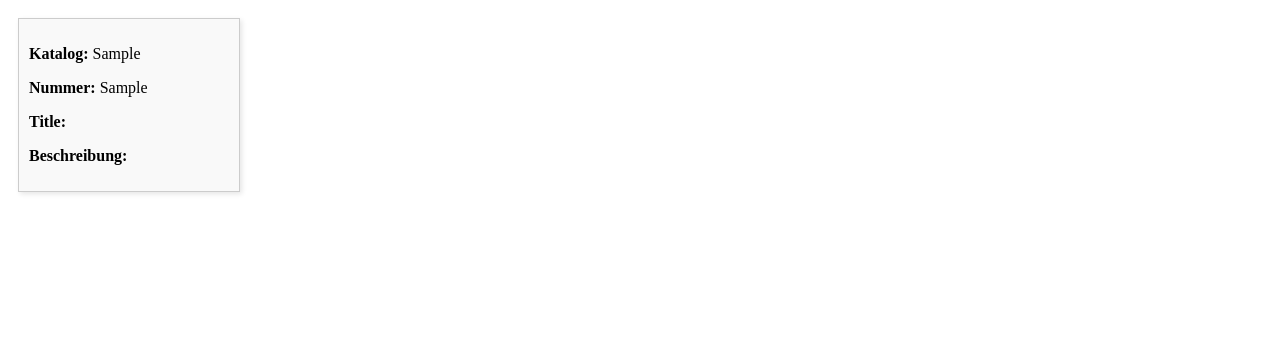
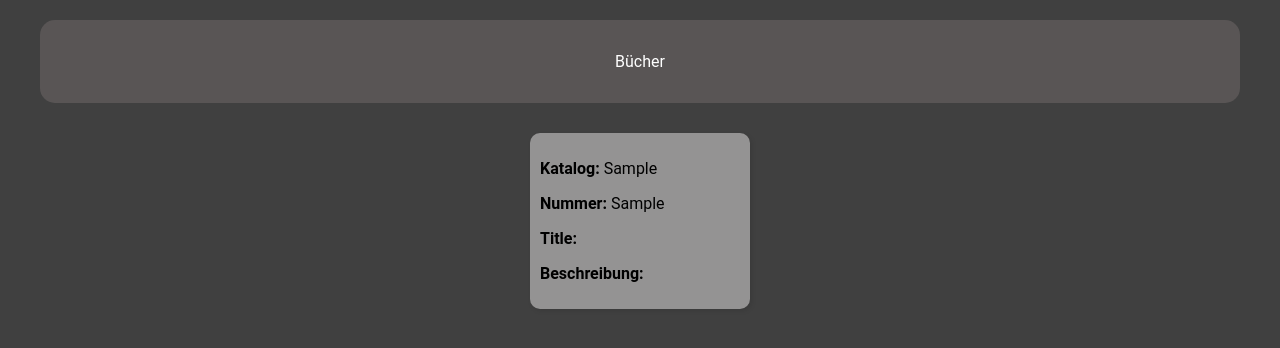
Before and after one commit to NeviSenpai111/modularbeit-322, a PHP site: page / in a window 1280 px wide. Shown: the top 348 px of the page. Run offline with PHP 8.4, Linux system fonts and the light colour scheme; tables that the repository leaves empty or names only in its code hold one stand-in row (values such as "Sample post"); data that the repository does not hold is empty.

Commit message:
Frau Duc ist eine schlampe

```diff
--- a/index.php
+++ b/index.php
@@ -16,7 +16,21 @@ if ($conn->connect_error) {
 // SQL query to fetch data from a table
 $sql = "SELECT * FROM books.buecher";
 $result = $conn->query($sql);
+?>
 
+<!DOCTYPE html>
+<html lang="en">
+<head>
+    <meta charset="UTF-8">
+    <link rel="stylesheet" href="src/styles.css">
+    <title>Title</title>
+</head>
+<body>
+<header>
+    <p>Bücher</p>
+</header>
+
+<?php
 if ($result->num_rows > 0) {
     // Output data of each row
     echo "<div class='container'>";
@@ -36,14 +50,5 @@ if ($result->num_rows > 0) {
 // Close connection
 $conn->close();
 ?>
-
-<!DOCTYPE html>
-<html lang="en">
-<head>
-    <meta charset="UTF-8">
-    <link rel="stylesheet" href="src/styles.css">
-    <title>Title</title>
-</head>
-<body>
 </body>
 </html>
--- a/src/styles.css
+++ b/src/styles.css
@@ -2,13 +2,97 @@
     display: flex;
     flex-wrap: wrap;
     gap: 10px;
+    justify-content: center;
 }
 
 .box {
-    border: 1px solid #ccc;
     padding: 10px;
     margin: 10px;
     width: 200px;
     box-shadow: 2px 2px 5px rgba(0, 0, 0, 0.1);
-    background-color: #f9f9f9;
+    background-color: rgba(231, 229, 229, 0.5);
+    border-radius: 10px;
+
+
 }
+
+header {
+    width: 95%;
+    margin: 20px auto;
+    background-color: rgba(117, 110, 110, 0.47);
+    color: white;
+    padding: 1em 0;
+    position: relative;
+    display: flex;
+    justify-content: center;
+    align-items: center;
+    border-radius: 15px;
+
+}
+
+body {
+    background: #404040;
+    font-family: 'Roboto', sans-serif;
+}
+
+
+.container-input {
+    position: relative;
+}
+
+.input {
+    width: 150px;
+    padding: 10px 0px 10px 40px;
+    border-radius: 9999px;
+    border: solid 1px #333;
+    transition: all .2s ease-in-out;
+    outline: none;
+    opacity: 0.8;
+    align-content: center;
+
+
+}
+
+.container-input svg {
+    position: absolute;
+    top: 50%;
+    left: 10px;
+    transform: translate(0, -50%);
+}
+
+.input:focus {
+    opacity: 1;
+    width: 250px;
+}
+
+#sidebar {
+    height: 100%;
+    width: 0;
+    position: fixed;
+    top: 0;
+    left: 0;
+    background-color: #111;
+    overflow-x: hidden;
+    transition: 0.5s;
+    padding-top: 60px;
+    border-radius: 15px;
+    z-index: 1002;
+
+}
+#sidebar nav ul {
+    list-style-type: none;
+    padding: 0;
+}
+#sidebar nav ul li {
+    padding: 8px 8px 8px 32px;
+    text-align: left;
+}
+#sidebar nav ul li a {
+    color: white;
+    text-decoration: none;
+    display: block;
+    transition: 0.3s;
+}
+#sidebar nav ul li a:hover {
+    background-color: #575757;
+}
```
Also changed, not shown: index.html (added, +34 -0 lines).
